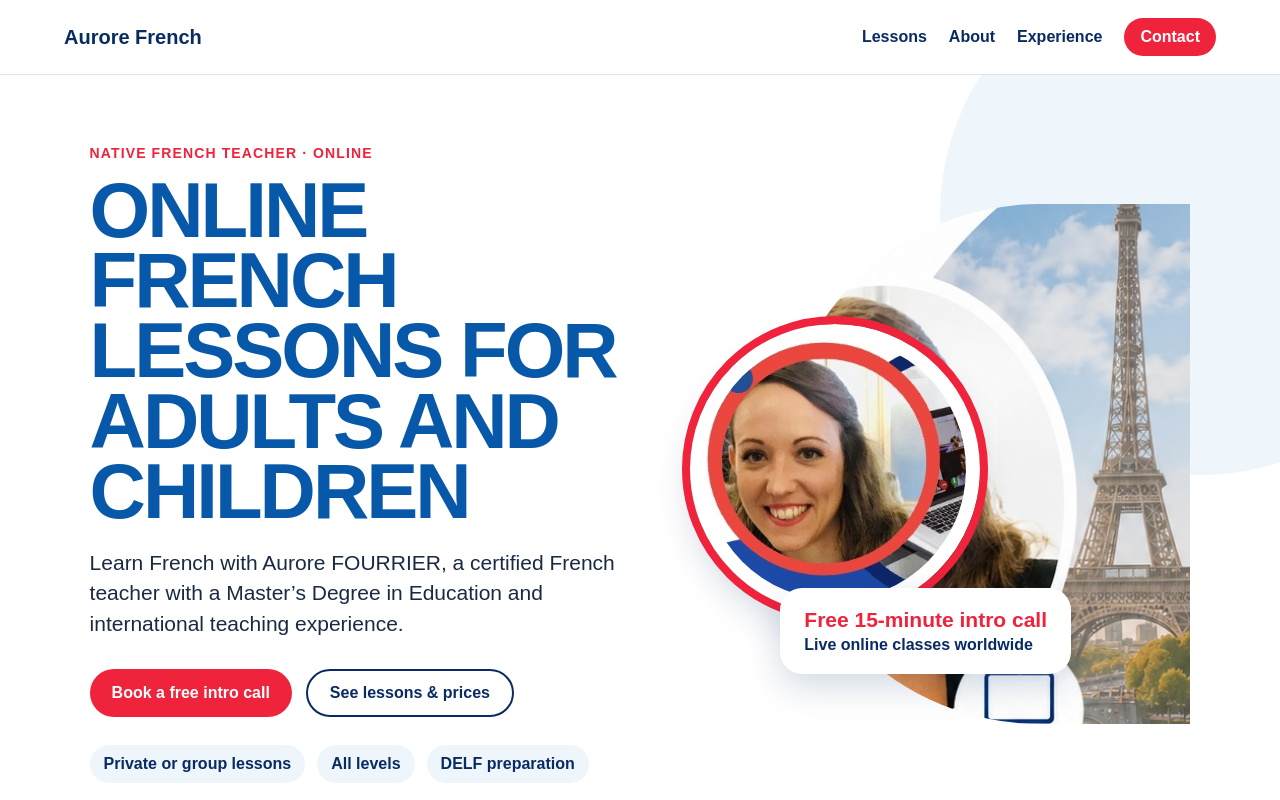
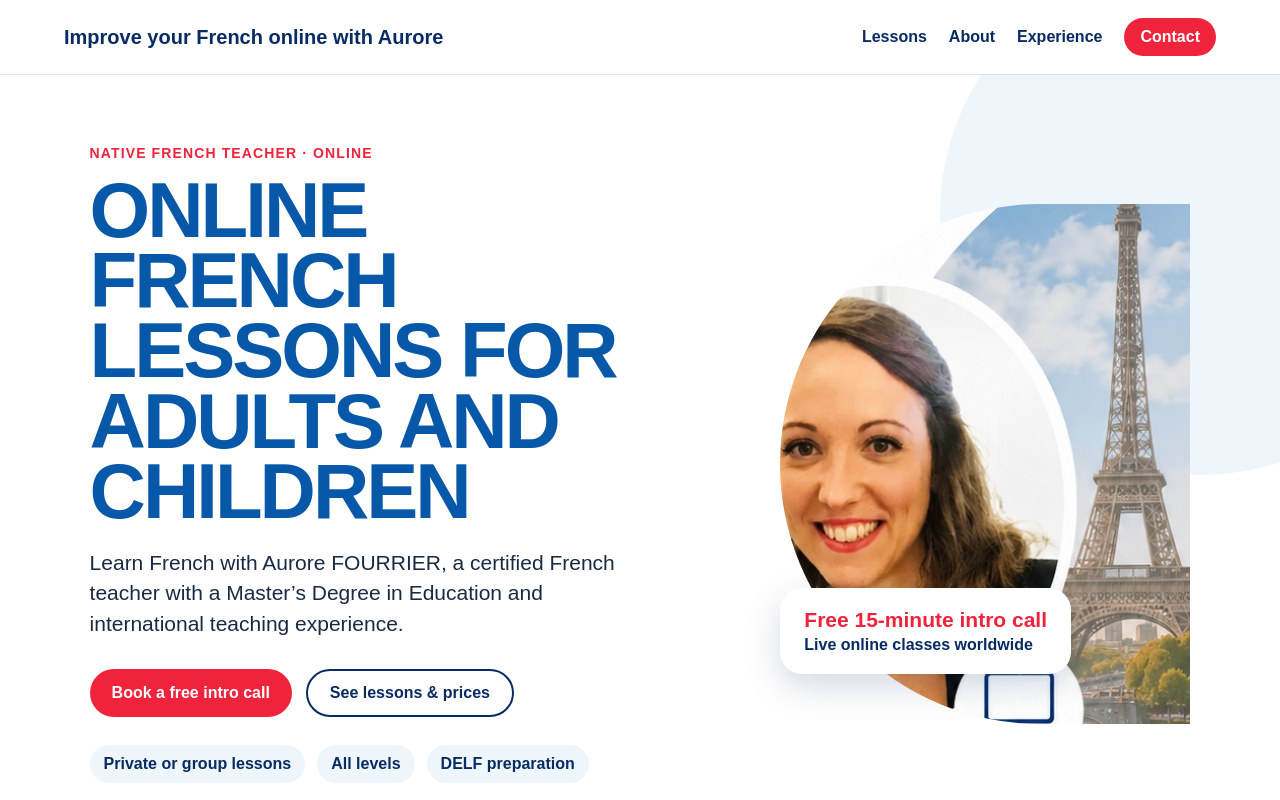
Before and after one commit to haquedaniel/aurorefrenchteacher, a plain HTML site: page AuroreFrenchTeacher/index.html in a window 1280 px wide. Shown: the top 800 px of the page. Drawn offline with Linux system fonts and the light colour scheme.

Commit message:
fixed image

```diff
--- a/AuroreFrenchTeacher/index.html
+++ b/AuroreFrenchTeacher/index.html
@@ -10,7 +10,7 @@
 <body>
 
 <header class="site-header">
-  <a class="brand" href="#">Aurore French</a>
+  <a class="brand" href="#">Improve your French online with Aurore </a>
   <nav>
     <a href="#lessons">Lessons</a>
     <a href="#about">About</a>
@@ -40,9 +40,7 @@
 
     <div class="hero-card">
       <img class="eiffel" src="eiffel-panel.jpg" alt="">
-      <div class="portrait">
-        <img src="aurore.jpg" alt="Aurore Fourrier">
-      </div>
+
       <div class="floating-card">
         <strong>Free 15-minute intro call</strong>
         <span>Live online classes worldwide</span>
```
Also changed, not shown: 1 other file.
